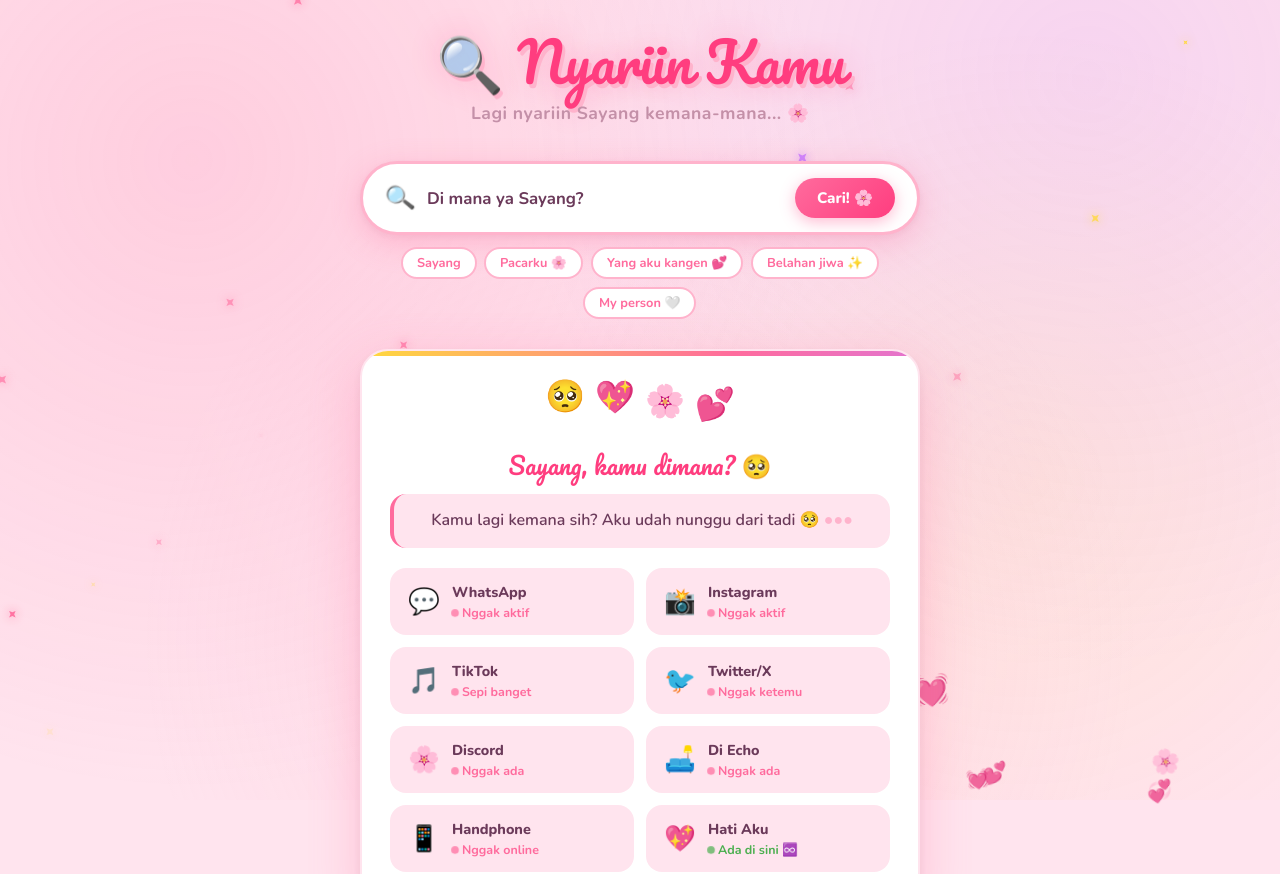
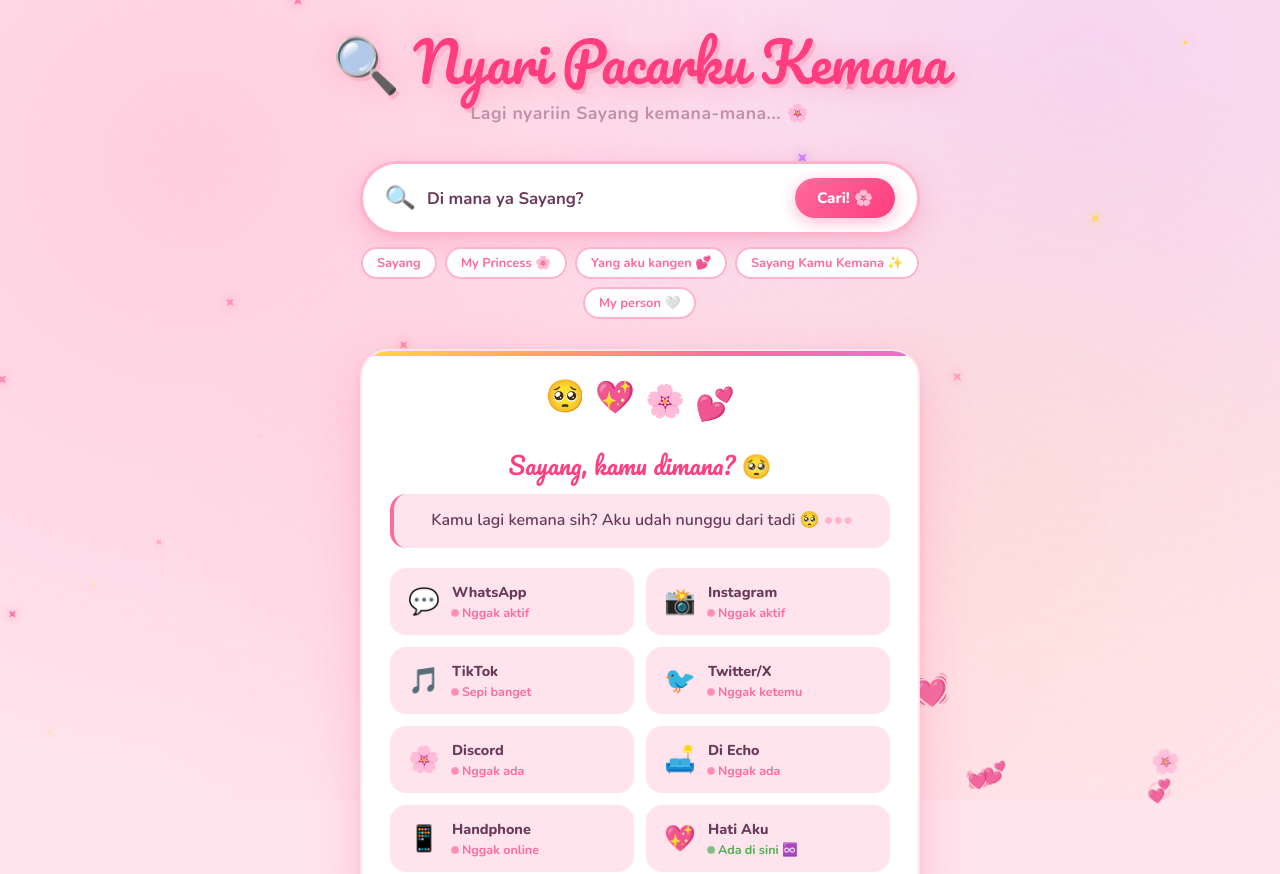
Before and after one commit to seannzs/Sea.github.io, a plain HTML site: page index.html in a window 1280 px wide. Shown: the top 874 px of the page. Drawn offline with nearby package versions, Linux system fonts and the light colour scheme.

Commit message:
Update index.html

```diff
--- a/index.html
+++ b/index.html
@@ -422,7 +422,7 @@
 
   <!-- Header -->
   <div class="header">
-    <div class="title-big">🔍 Nyariin Kamu</div>
+    <div class="title-big">🔍 Nyari Pacarku Kemana</div>
     <div class="subtitle" id="namaPacar">loading... 🌸</div>
   </div>
 
@@ -520,7 +520,7 @@
 /* ── 3. Search Tags ── */
 function buildSearchTags() {
   const tags = document.getElementById('searchTags');
-  const labels = [CONFIG.namaPacar, 'Pacarku 🌸', 'Yang aku kangen 💕', 'Belahan jiwa ✨', 'My person 🤍'];
+  const labels = [CONFIG.namaPacar, 'My Princess 🌸', 'Yang aku kangen 💕', 'Sayang Kamu Kemana ✨', 'My person 🤍'];
   labels.forEach((l, i) => {
     const t = document.createElement('div');
     t.className = 'tag';
```
